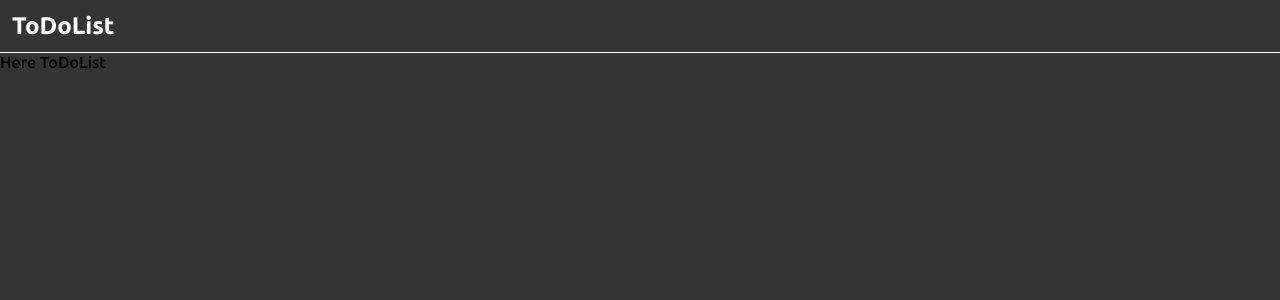
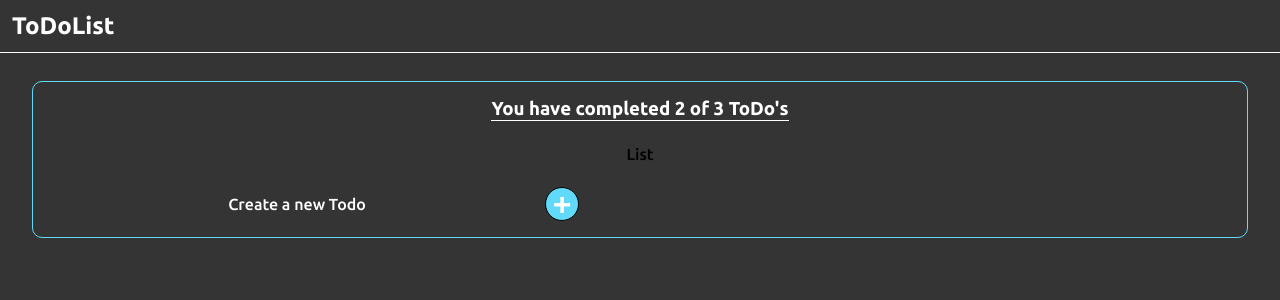
Before and after one commit to fredydlemus/ToDoList_withReact_v2, a React app: page / in a window 1280 px wide. Shown: the top 300 px of the page. Built offline with nearby package versions, Linux system fonts and the light colour scheme.

Commit message:
[ADD] components

```diff
--- /dev/null
+++ b/src/components/CreateNewTodo.jsx
@@ -0,0 +1,14 @@
+import React from 'react'
+import '../styles/CreateNewTodo.scss';
+
+
+const CreateNewTodo = () =>{
+    return(
+        <section className='CreateNewTodo'>
+            <p>Create a new Todo</p>
+            <button>+</button>
+        </section>
+    );
+}
+
+export default CreateNewTodo;
--- /dev/null
+++ b/src/components/ToDoCounter.jsx
@@ -0,0 +1,12 @@
+import React from 'react'
+import '../styles/ToDoCounter.scss'
+
+const ToDoCounter = () =>{
+    return(
+        <div className='ToDoCounter'>
+            <h3>You have completed 2 of 3 ToDo's</h3>
+        </div>
+    );
+}
+
+export default ToDoCounter;
--- a/src/containers/Layout.jsx
+++ b/src/containers/Layout.jsx
@@ -1,12 +1,13 @@
 import React from 'react'
 import Header from '../components/Header';
-import ToDoList from './ToDoList';
+import ToDoBoard from './ToDoBoard';
+
 
 const Layout = () =>{
     return(
         <div className='Layout'>
             <Header />
-            <ToDoList />
+            <ToDoBoard />
         </div>
     );
 }
--- /dev/null
+++ b/src/containers/ToDoBoard.jsx
@@ -0,0 +1,17 @@
+import React from 'react'
+import CreateNewTodo from '../components/CreateNewTodo';
+import ToDoCounter from '../components/ToDoCounter';
+import '../styles/ToDoBoard.scss'
+import ToDoList from './ToDoList';
+
+const ToDoBoard = () =>{
+    return(
+        <section className='ToDoBoard'>
+            <ToDoCounter />
+            <ToDoList />
+            <CreateNewTodo />
+        </section>
+    );
+}
+
+export default ToDoBoard;
--- a/src/containers/ToDoList.jsx
+++ b/src/containers/ToDoList.jsx
@@ -1,8 +1,9 @@
 import React from 'react'
+import '../styles/ToDoList.scss';
 
 const ToDoList = () =>{
     return(
-        <div>Here ToDoList</div>
+        <section className='ToDoList'>List</section>
     );
 }
 
--- /dev/null
+++ b/src/styles/CreateNewTodo.scss
@@ -0,0 +1,29 @@
+.CreateNewTodo {
+  display: flex;
+  align-items: center;
+  width: 60%;
+  align-self: flex-start;
+  justify-content: space-evenly;
+  p {
+    color: var(--white);
+  }
+  button {
+    display: flex;
+    justify-content: center;
+    align-items: center;
+    background-color: var(--skyblue);
+    border: 1px solid black;
+    width: 34px;
+    height: 34px;
+    border-radius: 50%;
+    font-size: 32px;
+    color: var(--white);
+    font-weight: bold;
+    cursor: pointer;
+    transform: rotate(0);
+    transition: 0.3s;
+  }
+  button:hover {
+    transform: rotate(224deg);
+  }
+}
--- /dev/null
+++ b/src/styles/ToDoBoard.scss
@@ -0,0 +1,11 @@
+.ToDoBoard {
+  display: flex;
+  flex-direction: column;
+  align-items: center;
+  width: 95%;
+  border: 1px solid var(--skyblue);
+  border-radius: 10px;
+  margin: 0 auto;
+  margin-top: 28px;
+  padding: 16px;
+}
--- /dev/null
+++ b/src/styles/ToDoCounter.scss
@@ -0,0 +1,7 @@
+.ToDoCounter {
+  margin-bottom: 24px;
+  h3 {
+    color: var(--white);
+    border-bottom: 1px solid var(--white);
+  }
+}
--- /dev/null
+++ b/src/styles/ToDoList.scss
@@ -0,0 +1,3 @@
+.ToDoList {
+  margin-bottom: 24px;
+}
```
Also changed, not shown: src/styles/button.scss (added, +7 -0 lines).
